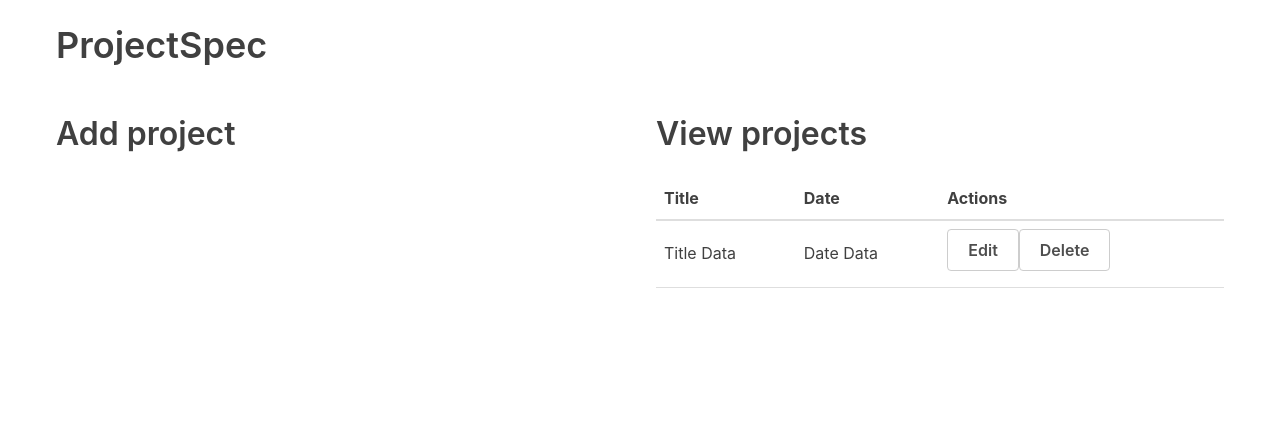
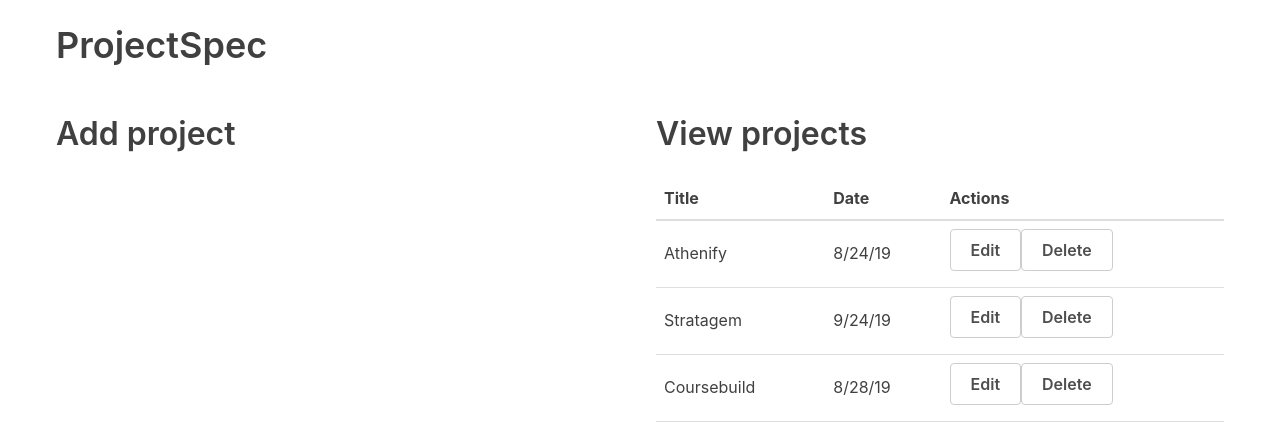
Before and after one commit to colin-bethea/mythpilot, a React (Create React App) app: page / in a window 1280 px wide. Shown: the top 444 px of the page. Built offline with nearby package versions, Linux system fonts and the light colour scheme.

Commit message:
Add project data properties/props, map through data for view; if no projects, display a separate message

```diff
--- a/src/tables/ProjectTable.js
+++ b/src/tables/ProjectTable.js
@@ -1,6 +1,6 @@
 import React from 'react'
 
-const ProjectTable = () => (
+const ProjectTable = props => (
   <table>
     <thead>
       <tr>
@@ -10,14 +10,22 @@ const ProjectTable = () => (
       </tr>
     </thead>
     <tbody>
-        <tr>
-          <td>Title Data</td>
-          <td>Date Data</td>
+      {props.projects.length > 0 ? (
+        props.projects.map(project => (
+          <tr key={project.id}>
+            <td>{project.title}</td>
+            <td>{project.date}</td>
             <td>
               <button className="button muted-button">Edit</button>
               <button className="button muted-button">Delete</button>
             </td>
           </tr>
+        ))
+      ) : (
+        <tr>
+          <td colSpan={3}>No projects</td>
+        </tr>
+      )}
     </tbody>
   </table>
 )
```
Lines whose indentation alone changed are shown as unchanged.
